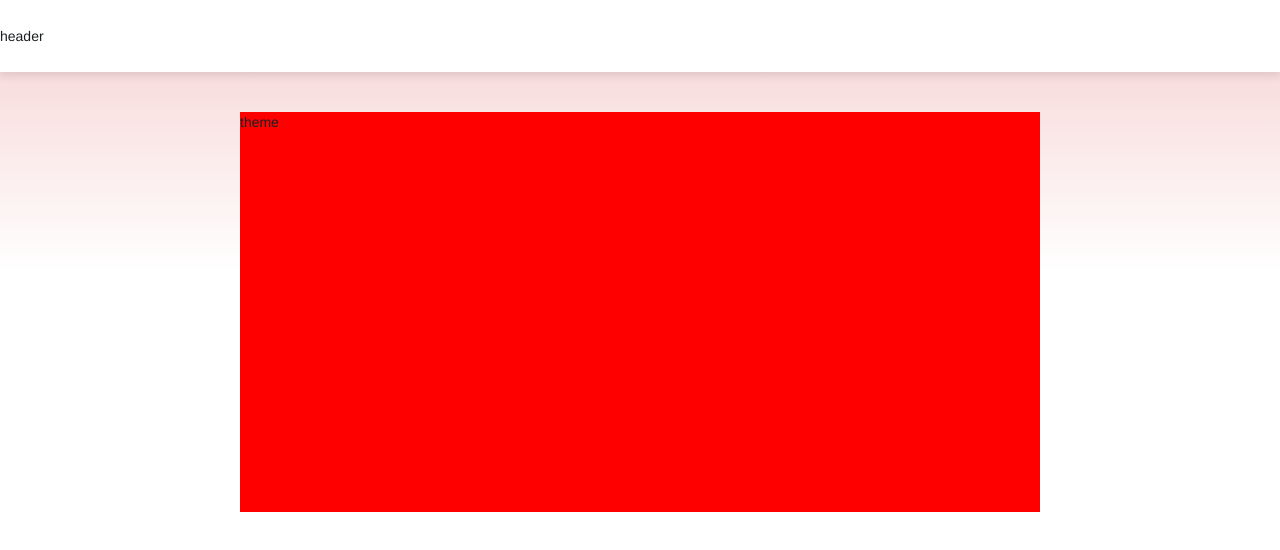
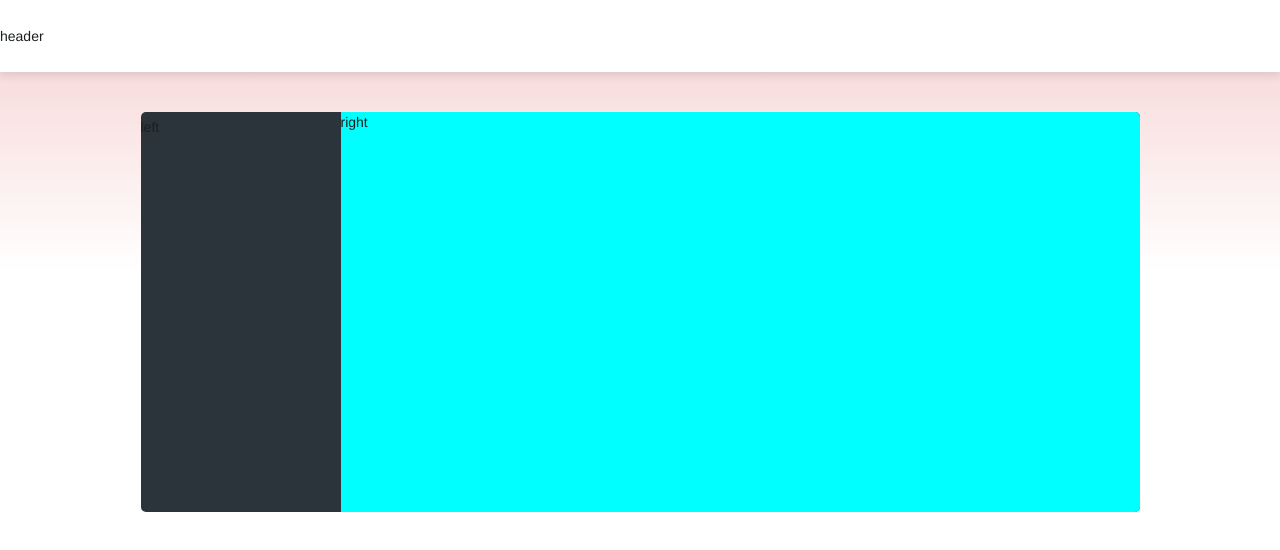
Before and after one commit to cjchnwscqwsbsy/xrk_demo1, a React app: page / in a window 1280 px wide. Built offline with nearby package versions, Linux system fonts and the light colour scheme.

Commit message:
adjust index less

```diff
--- a/src/framework/home/index.js
+++ b/src/framework/home/index.js
@@ -9,7 +9,10 @@ export default class Home extends React.Component{
                     header
                 </div>
                 <div className={`framework-home-content`}>
-                    <div className={`framework-home-content-box`}>theme</div>
+                    <div className={`framework-home-content-box`}>
+                        <div className={`framework-home-content-box-menu`}>left</div>
+                        <div className={`framework-home-content-box-showroom`}>right</div>
+                    </div>
                 </div>
             </div>
         );
--- a/src/framework/home/index.less
+++ b/src/framework/home/index.less
@@ -14,11 +14,26 @@
     height: 200px;
     background: linear-gradient(rgba(247, 212, 212, 0.8),rgba(255,255,255,1));
     &-box{
-      width: 800px;
+      display: flex;
+      align-items: center;
+      width: 999px;
       height: 400px;
+      border-radius: 5px;
       margin: auto;
       transform: translateY(40px);
-      background: red;
+      background: #2b333b;
+      &-menu{
+        width: 200px;
+        height: 390px;
+        background: #2b333b;
+      }
+      &-showroom{
+        height: 100%;
+        width: 799px;
+        border-top-right-radius: 5px;
+        border-bottom-right-radius: 5px;
+        background: aqua;
+      }
     }
   }
 }
```
